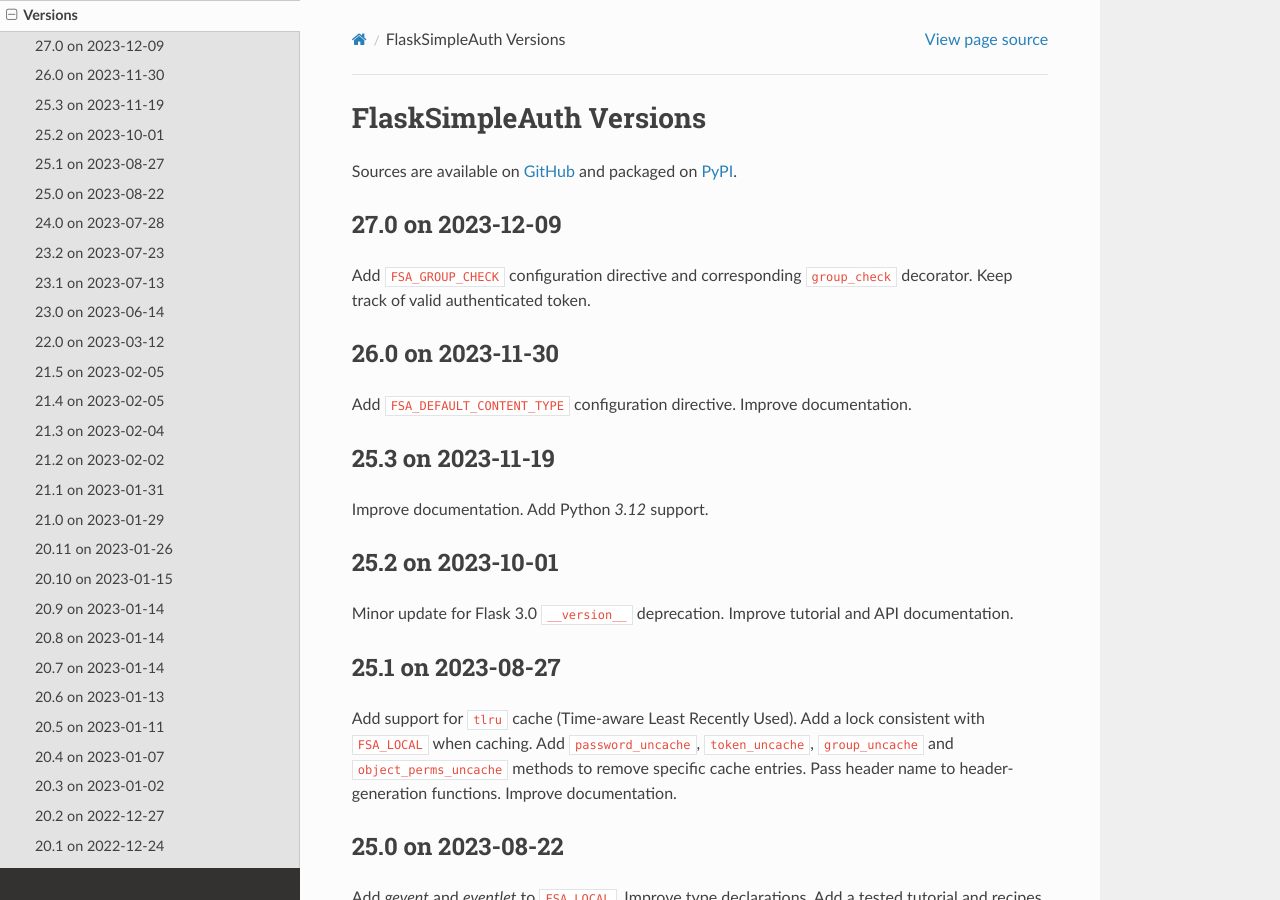
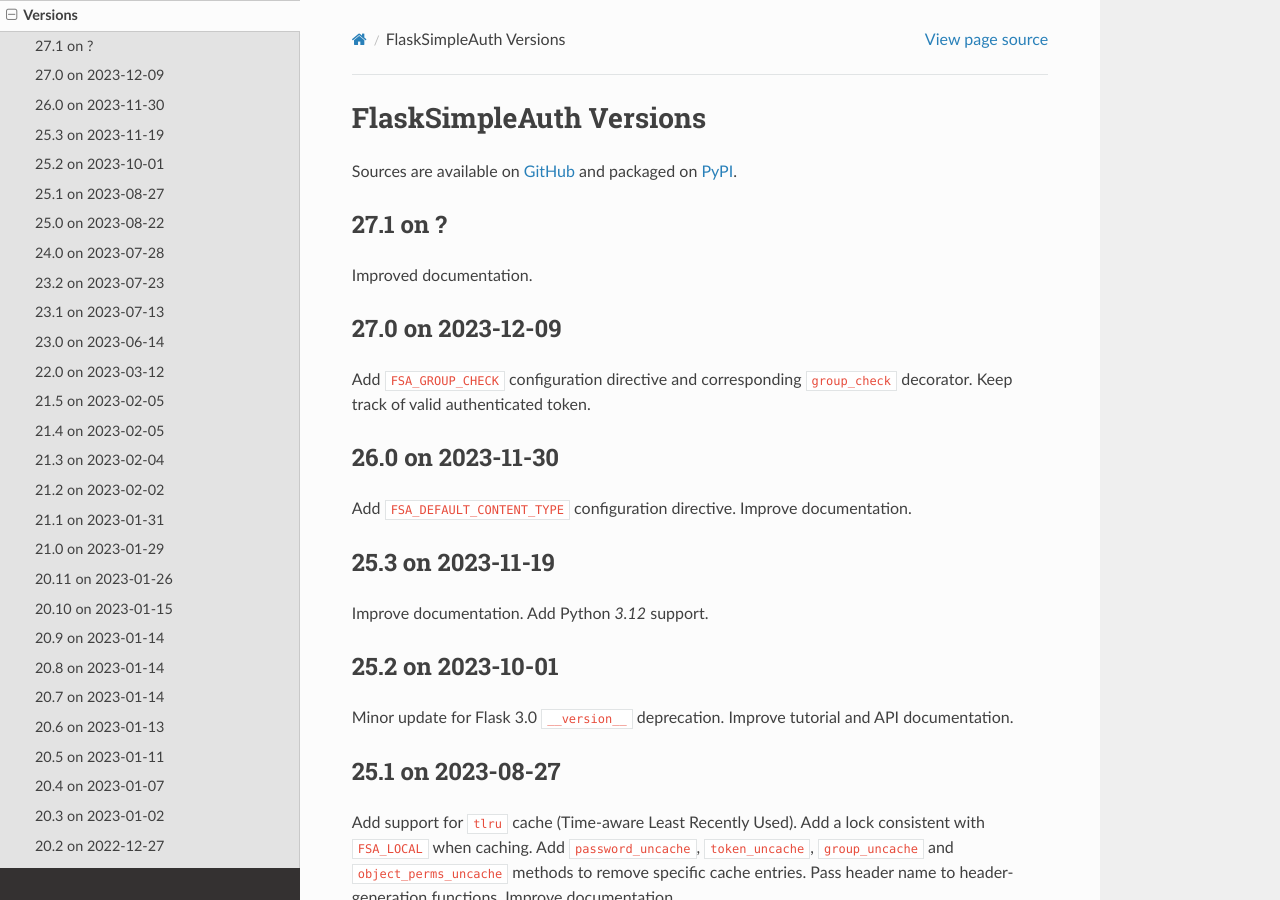
Before and after one commit to zx80/flask-simple-auth, a Sphinx documentation site: the page built from docs/VERSIONS.md, in a window 1280 px wide and 900 px high. Built offline with Sphinx 7.4.7 and the Read the Docs theme 2.0.0, drawn with Linux system fonts in a browser that asks for light colours; pages that are not in the unit, such as notebooks, are missing from menus.

Commit message:
next version will be 27.1

```diff
--- a/docs/VERSIONS.md
+++ b/docs/VERSIONS.md
@@ -2,6 +2,10 @@
 
 Sources are available on [GitHub](https://github.com/zx80/flask-simple-auth)
 and packaged on [PyPI](https://pypi.org/project/FlaskSimpleAuth/).
+
+## 27.1 on ?
+
+Improved documentation.
 
 ## 27.0 on 2023-12-09
 
--- a/pyproject.toml
+++ b/pyproject.toml
@@ -4,7 +4,7 @@
 
 [project]
 name = "FlaskSimpleAuth"
-version = "27.0"
+version = "27.1"
 authors = [ { name = "Fabien Coelho", email = "flask.auth@coelho.net" } ]
 description = "Simple authentication, authorization and parameters for Flask, emphasizing configurability"
 readme = "README.md"
```
Also changed, not shown: docs/TUTORIAL.md (+1 -1 lines).
